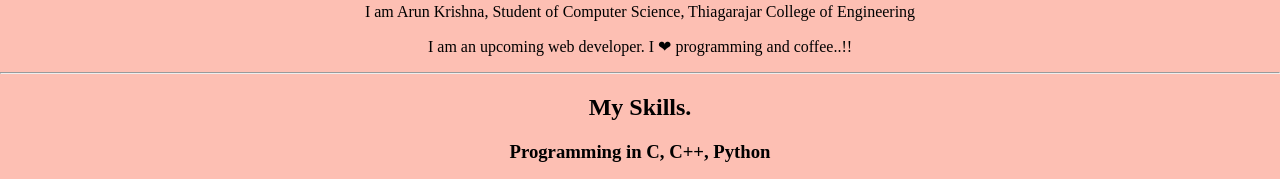
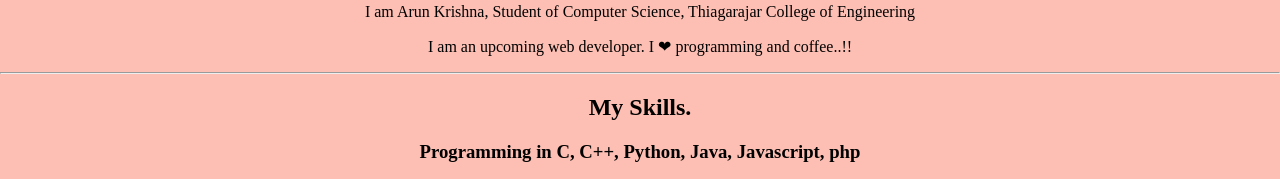
Before and after one commit to arunkrishnakv/Second-Website, a plain HTML site: page index.html in a window 1280 px wide. Shown: the part 941-1120 px from the top of the page. Drawn offline with Linux system fonts and the light colour scheme; grey boxes are pictures that could not be loaded.

Commit message:
Update index.html

```diff
--- a/index.html
+++ b/index.html
@@ -17,7 +17,7 @@
     </div>
     <div class="middle-container">
       <div class="profile">
-         <img class="programming" src="images/profile.jpg" alt="programming">
+         <img src="images/profile.jpg" alt="profile">
 
         <h2>Hello.</h2>
         <p>I am Arun Krishna, Student of Computer Science, Thiagarajar College of Engineering</p>
@@ -28,7 +28,7 @@
         <h2>My Skills.</h2>
         <div class="skill-row">
 
-          <h3>Programming in C, C++, Python</h3>
+          <h3>Programming in C, C++, Python, Java, Javascript, php</h3>
 
         </div>
         <div class="skill-row">
```
